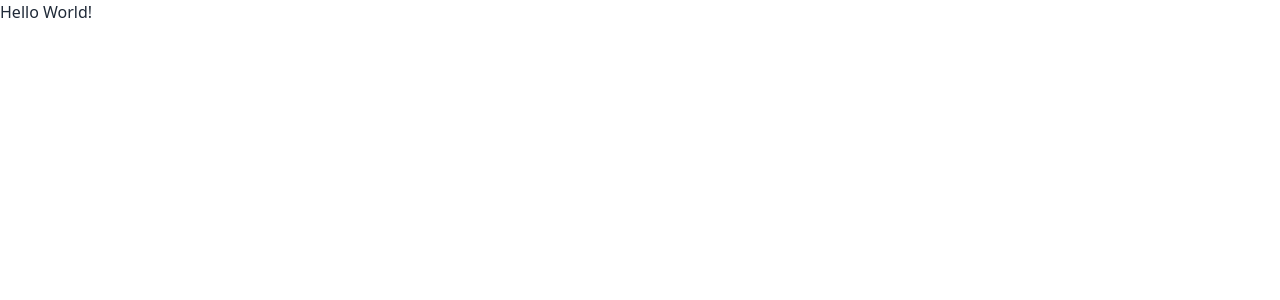
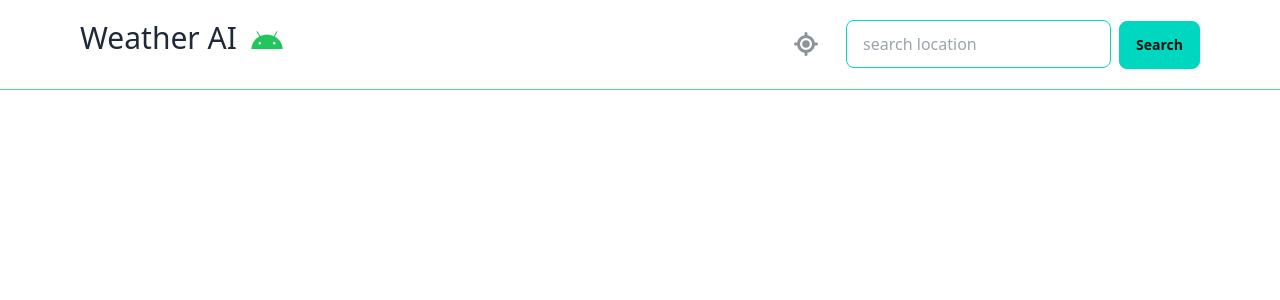
Before and after one commit to tahmid0111/Weather_App, a Next.js app: page / in a window 1280 px wide. Shown: the top 300 px of the page. Built offline with nearby package versions, Linux system fonts and the light colour scheme.

Commit message:
added navbar and getting current position's weather using latitude and longitude

```diff
--- /dev/null
+++ b/app/components/leftSection/TodayWeather.tsx
@@ -0,0 +1,11 @@
+import React from 'react'
+
+const TodayWeather = () => {
+  return (
+    <div>
+
+    </div>
+  )
+}
+
+export default TodayWeather
--- /dev/null
+++ b/app/components/rightSection/todayDetails/DetailsWeather.tsx
@@ -0,0 +1,11 @@
+import React from 'react'
+
+const DetailsWeather = () => {
+  return (
+    <div>
+
+    </div>
+  )
+}
+
+export default DetailsWeather
--- /dev/null
+++ b/app/components/shared/CurrentLocation.tsx
@@ -0,0 +1,33 @@
+import { GetDataWithGeoLocation } from "@/app/utilities/api.helper";
+import React from "react";
+import { FaLocationCrosshairs } from "react-icons/fa6";
+
+const CurrentLocation = () => {
+  const handleClick = async () => {
+    // Check if Geolocation is supported by the browser
+    if (navigator.geolocation) {
+      // Geolocation is available
+      navigator.geolocation.getCurrentPosition(
+        (position: GeolocationPosition) => {
+          // Get the coordinates of the current position
+          const latitude: number = position.coords.latitude;
+          const longitude: number = position.coords.longitude;
+          GetDataWithGeoLocation(latitude, longitude)
+        }
+      );
+    } else {
+      // Geolocation is not supported by this browser
+      console.log("Geolocation is not supported by this browser.");
+    }
+  };
+
+  return (
+    <div className="tooltip tooltip-bottom" data-tip="current location">
+      <button onClick={handleClick}>
+        <FaLocationCrosshairs className="text-2xl opacity-50 hover:opacity-90 mt-3" />
+      </button>
+    </div>
+  );
+};
+
+export default CurrentLocation;
--- /dev/null
+++ b/app/components/shared/Navbar.tsx
@@ -0,0 +1,29 @@
+"use client";
+import React from "react";
+import { FaAndroid } from "react-icons/fa6";
+import CurrentLocation from "./CurrentLocation";
+import SearchBox from "./SearchBox";
+import Link from "next/link";
+
+const Navbar = () => {
+  return (
+    <nav className="grid grid-cols-12 px-20 py-5 border-b border-green-400">
+      <div className="col-span-4">
+        <Link href="/">
+          <div className="flex">
+            <h1 className="text-3xl">Weather AI</h1>
+            <FaAndroid className="text-4xl ml-3 font-bold text-green-500 pt-2" />
+          </div>
+        </Link>
+      </div>
+      <div className="col-span-8 ml-auto">
+        <div className="flex">
+          <CurrentLocation />
+          <SearchBox />
+        </div>
+      </div>
+    </nav>
+  );
+};
+
+export default Navbar;
--- /dev/null
+++ b/app/components/shared/SearchBox.tsx
@@ -0,0 +1,21 @@
+import React from "react";
+
+const SearchBox = () => {
+  const handleSubmit = () => {
+    alert("hi");
+  };
+  return (
+    <form onSubmit={handleSubmit}>
+      <input
+        type="text"
+        placeholder="search location"
+        className="input input-accent mr-2 ml-7"
+      />
+      <button type="submit" className="btn btn-accent">
+        Search
+      </button>
+    </form>
+  );
+};
+
+export default SearchBox;
--- a/app/layout.tsx
+++ b/app/layout.tsx
@@ -1,6 +1,7 @@
 import type { Metadata } from "next";
 import localFont from "next/font/local";
 import "./globals.css";
+import Navbar from "./components/shared/Navbar";
 
 const geistSans = localFont({
   src: "./fonts/GeistVF.woff",
@@ -28,6 +29,7 @@ export default function RootLayout({
       <body
         className={`${geistSans.variable} ${geistMono.variable} antialiased`}
       >
+        <Navbar />
         {children}
       </body>
     </html>
--- /dev/null
+++ b/app/loading.tsx
@@ -0,0 +1,11 @@
+import React from 'react'
+
+const Loading = () => {
+  return (
+    <div>
+      <h1>loading...</h1>
+    </div>
+  )
+}
+
+export default Loading
--- a/app/page.tsx
+++ b/app/page.tsx
@@ -1,8 +1,14 @@
+import TodayWeather from "./components/leftSection/TodayWeather";
 
 export default function Home() {
   return (
-    <div>
-      <h1>Hello World!</h1>
+    <div className="grid grid-cols-12">
+      <div className="col-span-4 bg-green-50">
+        <TodayWeather />
+      </div>
+      <div className="col-span-8">
+
+      </div>
     </div>
   );
 }
--- /dev/null
+++ b/app/utilities/api.helper.ts
@@ -0,0 +1,50 @@
+import axios from "axios";
+import { CgCalendarDates } from "react-icons/cg";
+
+let urlWithCityName: string = `https://api.openweathermap.org/data/2.5/forecast?q=pune&appid=809b21e9411b863de6ad0b0843c97213&cnt=56`;
+
+// `https://api.openweathermap.org/data/2.5/forecast?q=${place}&appid=${process.env.NEXT_PUBLIC_WEATHER_KEY}&cnt=56`
+// async function getTodaysWeather(place) {
+//     const apiKey = process.env.NEXT_PUBLIC_WEATHER_KEY;
+//     const url = `https://api.openweathermap.org/data/2.5/forecast?q=${place}&appid=${apiKey}&cnt=8`;
+
+//     try {
+//       const response = await fetch(url);
+//       const data = await response.json();
+
+//       const currentWeather = data.list.find(item => {
+//         // Convert API time to a suitable format and compare to current time
+//         const forecastTime = new Date(item.dt * 1000);
+
+//         const currentTime = new Date();
+//         return forecastTime.getDate() === currentTime.getDate();
+//       });
+
+//       if (currentWeather) {
+//         // Extract and display weather information
+//         const temperature = currentWeather.main.temp;
+//         const humidity = currentWeather.main.humidity;
+//         const windSpeed = currentWeather.wind.speed;
+//         // ... other weather data
+
+//         console.log(`Today's weather in ${place}:`);
+//         console.log(`Temperature: ${temperature} K`);
+//         console.log(`Humidity: ${humidity}%`);
+//         console.log(`Wind Speed: ${windSpeed} m/s`);
+//       } else {
+//         console.error("No weather data found for today.");
+//       }
+//     } catch (error) {
+//       console.error("Error fetching weather data:", error);
+//     }
+//   }
+
+export const GetDataWithGeoLocation = async (
+  latitude: number,
+  longitude: number
+) => {
+  let url: string = `https://api.openweathermap.org/data/2.5/weather?lat=${latitude}&lon=${longitude}&appid=809b21e9411b863de6ad0b0843c97213`;
+
+  let res = await axios.get(url);
+  console.log(res.data)
+};
--- a/package.json
+++ b/package.json
@@ -9,9 +9,11 @@
     "lint": "next lint"
   },
   "dependencies": {
+    "axios": "^1.7.7",
     "next": "14.2.14",
     "react": "^18",
-    "react-dom": "^18"
+    "react-dom": "^18",
+    "react-icons": "^5.3.0"
   },
   "devDependencies": {
     "@types/node": "^20",
```
Also changed, not shown: 2 other files (tests, documents, lock files or other folders).
